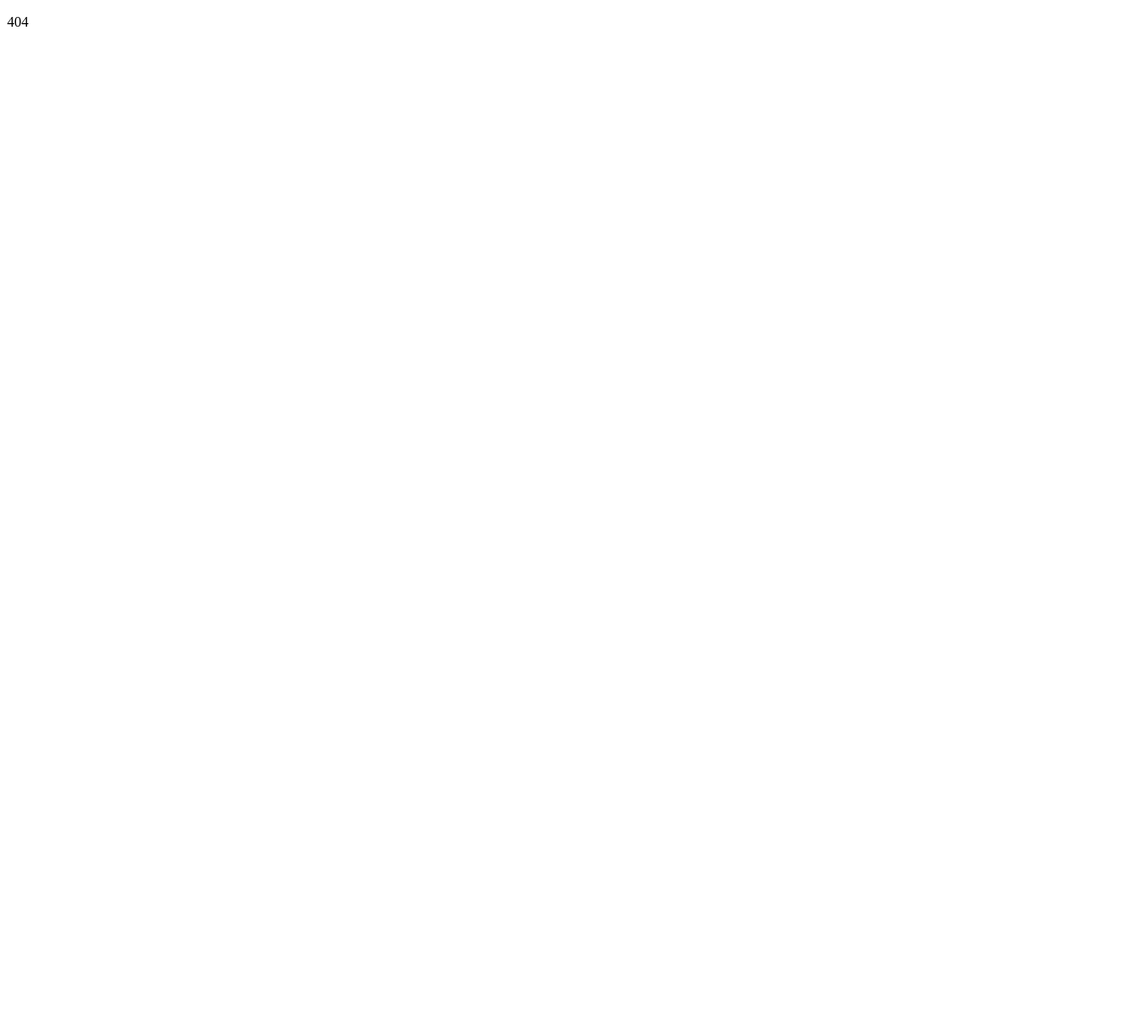
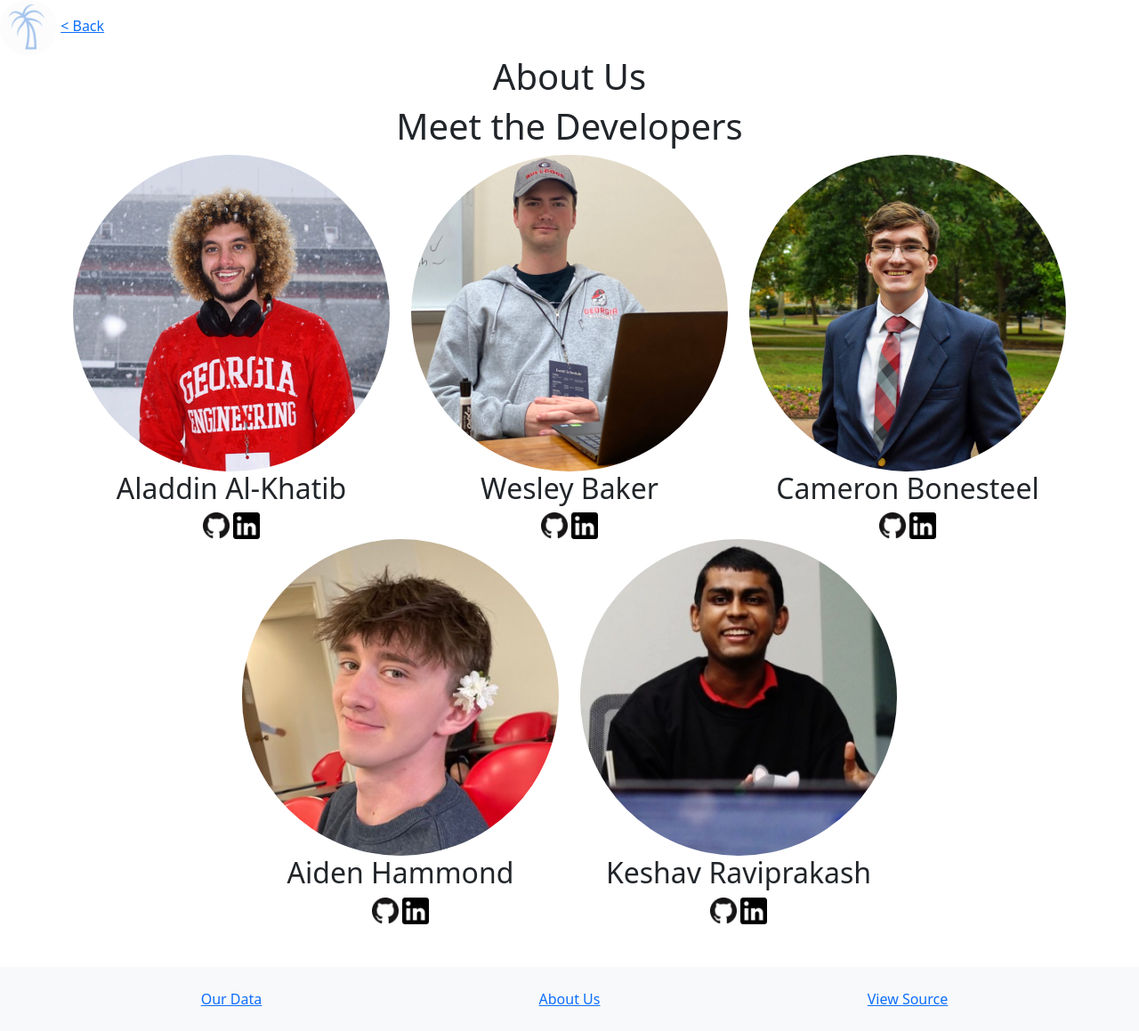
Before and after one commit to cbonesteel/tropical-bliss, a Flask app: page /aboutus in a window 1280 px wide. Before the commit the page is almost empty. Shown: the whole page at 89% size. Before the commit the page ends 30 px from the top, so only its background shows below. Run offline with Flask 2, Linux system fonts and the light colour scheme.

Commit message:
added 'about the developers' to about us page

```diff
--- a/application.py
+++ b/application.py
@@ -15,6 +15,14 @@ def index():
 def map():
     return render_template('map/map.html')
 
+@app.route('/data')
+def data():
+    return render_template('data.html')
+
+@app.route('/aboutus')
+def aboutus():
+    return render_template('aboutus.html')
+
 @app.errorhandler(404)
 def page_not_found(error):
     return render_template('error/404.html')
--- a/templates/aboutus.html
+++ b/templates/aboutus.html
@@ -5,5 +5,46 @@
 {% endblock %}
 
 {% block content %}
+<h1 class="text-center">About Us</h1>
 
+
+<h1 class="text-center">Meet the Developers</h1>
+<div class="container text-center">
+    <div class="row">
+        <div class="col">
+            <img src="aladdin.png" class="rounded-circle img-fluid" alt="Aladdin">
+            <h2 class="text-center">Aladdin Al-Khatib</h2>
+            <a href="https://github.com/aladdinmck/"><img src="GitHub-Mark-64px.png" alt="GitHub" height="30" width="30"></a>
+            <a href="https://www.linkedin.com/in/aladdin-mck/"><img src="linkedin-logo.png" alt="LinkedIn" height="30" width="30"></a>
+        </div>
+        <div class="col">
+            <img src="wesley.jpeg" class="rounded-circle img-fluid" alt="Wesley">
+            <h2 class="text-center">Wesley Baker</h2>
+            <a href="https://github.com/Wesley-Baker/"><img src="GitHub-Mark-64px.png" alt="GitHub" height="30" width="30"></a>
+            <a href="https://www.linkedin.com/in/wesley-baker-295518232/"><img src="linkedin-logo.png" alt="LinkedIn" height="30" width="30"></a>
+        </div>
+        <div class="col">
+            <img src="cameron.jpeg" class="rounded-circle img-fluid" alt="Cameron">
+            <h2 class="text-center">Cameron Bonesteel</h2>
+            <a href="https://github.com/cbonesteel/"><img src="GitHub-Mark-64px.png" alt="GitHub" height="30" width="30"></a>
+            <a href="https://www.linkedin.com/in/cbonesteel/"><img src="linkedin-logo.png" alt="LinkedIn" height="30" width="30"></a>
+        </div>
+    </div>
+    <div class="row">
+        <div class="col-sm-2"></div>
+        <div class="col">
+            <img src="aiden.jpeg" class="rounded-circle img-fluid" alt="Aiden">
+            <h2 class="text-center">Aiden Hammond</h2>
+            <a href="https://github.com/aidenhammond/"><img src="GitHub-Mark-64px.png" alt="GitHub" height="30" width="30"></a>
+            <a href="https://www.linkedin.com/in/aiden-hammond/"><img src="linkedin-logo.png" alt="LinkedIn" height="30" width="30"></a>
+        </div>
+        <div class="col">
+            <img src="keshav.jpeg" class="rounded-circle img-fluid" alt="Keshav">
+            <h2 class="text-center">Keshav Raviprakash</h2>
+            <a href="https://github.com/keshra123/"><img src="GitHub-Mark-64px.png" alt="GitHub" height="30" width="30"></a>
+            <a href="https://www.linkedin.com/in/keshav-raviprakash/"><img src="linkedin-logo.png" alt="LinkedIn" height="30" width="30"></a>
+        </div>
+        <div class="col-sm-2"></div>
+    </div>
+</div>
 {% endblock %}
```
Also changed, not shown: static/GitHub-Mark-64px.png (added), static/aiden.jpeg (added), static/aladdin.png (added), static/cameron.jpeg (added), static/keshav.jpeg (added), static/linkedin-logo.png (added), static/wesley.jpeg (added).
